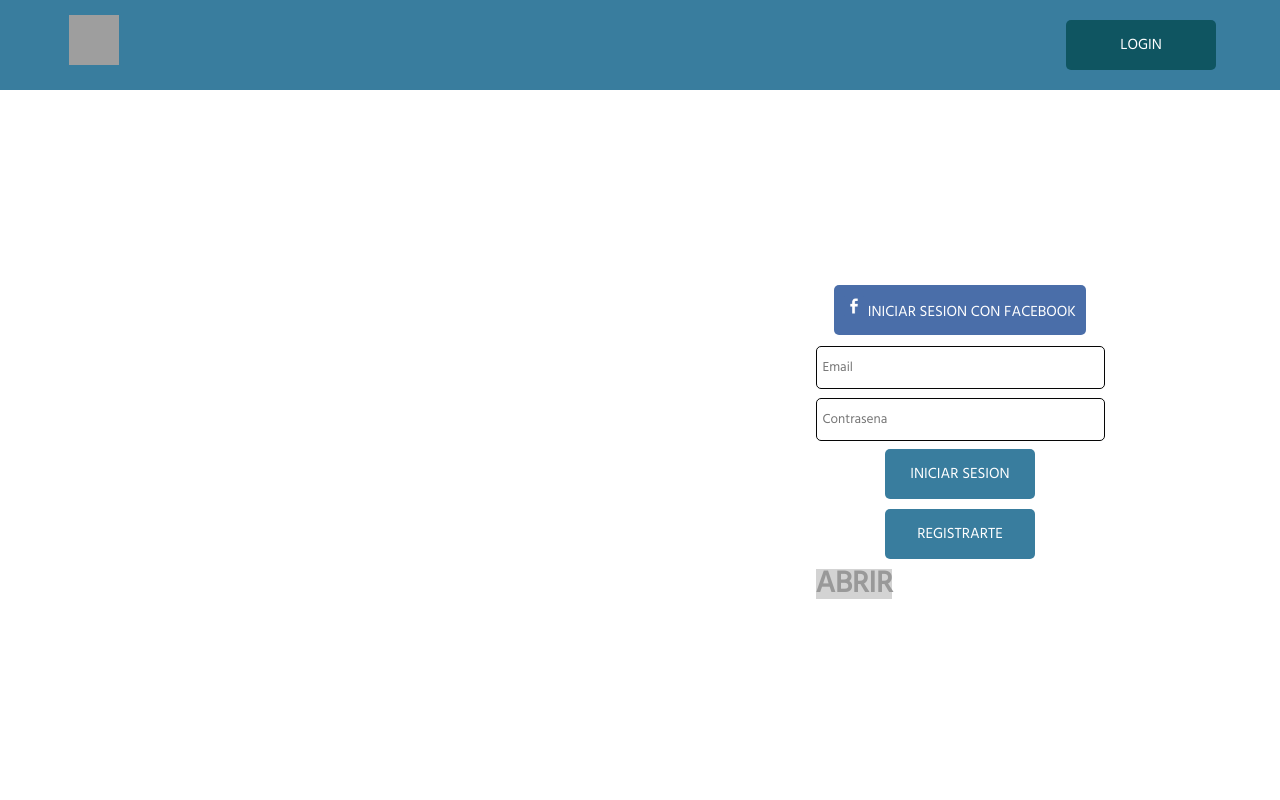
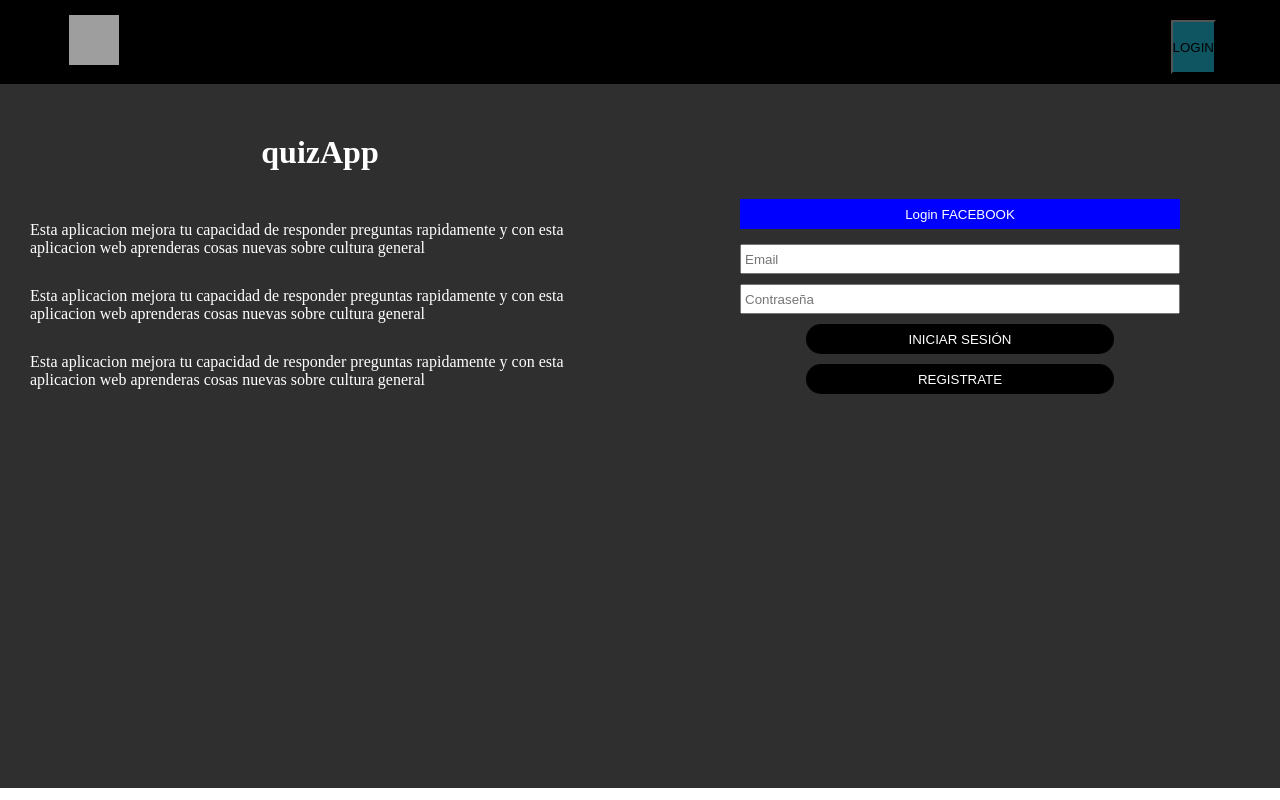
Before and after one commit to CodenityOrg/QuestionGame, a PHP site: page /main.php in a window 1280 px wide. Run offline with PHP 8.4, Linux system fonts and the light colour scheme; some libraries are stand-ins or nearby versions; grey boxes are pictures that could not be loaded.

Commit message:
corre modal

```diff
--- a/css/style.css
+++ b/css/style.css
@@ -1,54 +1,10 @@
-@import url('https://fonts.googleapis.com/css?family=Hind');
-
-
 *{
 	margin:0;
 	padding: 0;
-  font-family: 'Hind', sans-serif;
+
 }
-
-a{
-  color: white;
-}
-
-a:link {
-    text-decoration: none;
-}
-
-a:visited {
-    text-decoration: none;
-}
-
-a:hover {
-    text-decoration: none;
-}
-
-a:active {
-    text-decoration: none;
-}
-
-.btn{
-  color: white;
-  cursor: pointer;
-  border: none;
-  padding: 10px;
-  margin-bottom: 10px;
-  height: 50px;
-  background: #397d9e;
-  border-radius: 5px;
-  font-size: 15px;
-}
-
-#fb-login{
-  background: #4a6ea9;
-}
-
-.input{
-  border-radius: 5px;
-}
-
 .header-encabezado{
-	background: #397d9e;
+	background: black;
 	height: 10%;
 }
 .header-quiz{
@@ -78,38 +37,50 @@ a:active {
 }
 .content{
 	width: 50%;
-}
-.login{
-	width: 50%;
-	display: flex;
-	justify-content: center;
-	text-align: center;
-	align-items: center;
-	font-size: 25px;
-}
-.form-style input{
-	border:1px solid #060606;
-  padding: 6px;
-  margin-bottom: 8px;
-  height: 29px;
-  width: 275px;
+	background: #2F2F2F;
 }
 
-.btn-medium{
-  width: 150px;
+/*estilos retocados*/
+.login{
+	margin: auto;
+    margin-top: 100px;
+    width: 250px;
+    box-sizing: border-box;
+    padding: 5px;
+	text-align: center;
 }
 
-.btn-large{
-  width: 300px;
+.login-facebook {
+    width: 100%;
+    height: 30px;
+    color: #fff;
+    background: blue;
+    margin: 10px 0px;
+    border: 0;
 }
 
-
-
-.form-submit input{
-  height: 30px;
-  width: 260px;
+.login form {
+    width: 100%;
 }
 
+.login > form > input {
+    width: 100%;
+    height: 30px;
+    margin: 5px 0;
+    padding: 3px;
+    box-sizing: border-box;
+}
+
+.btn-sesion {
+    width: 70%;
+    margin: 5px 0;
+    height: 30px;
+    border-radius: 15px;
+    border: 0;
+    background: black;
+    color: #fff;
+}
+/*fin de estilos retocados*/
 /*MODAL*/
 .boto1 {
   display: table;
@@ -196,8 +167,36 @@ h1.modal-registrate{
     margin-top: 20px;
     font-size: 19px;
 }
-button.register-enviar {
-    margin-top: 15px;
-    font-size: 22px;
-    padding: 10px;
+
+.finestra-modal__contingut1 button {
+    width: 200px;
+    height: 30px;
+    font-size: 15px;
+    border-radius: 20px;
+    margin: 10px 0;
+    background: black;
+    color: #fff;
 }
+
+.finestra-modal__contingut1 input {
+    width: 100%;
+    height: 30px;
+    box-sizing: border-box;
+    padding: 0 8px ;
+    margin-bottom: 10px;
+}
+
+
+@media screen and (min-width: 480px) {
+    .finestra-modal__contingut1 {
+        width: 350px;
+    }
+
+    .login {
+        width: 450px;
+    }
+}
+
+@media screen and (min-width: 767px) {
+
+}
--- /dev/null
+++ b/js/modalregister.js
@@ -0,0 +1,13 @@
+var btnmodal = document.getElementById('register1');
+var modalbg = document.getElementById('finestra-modal1');
+var modalclose = document.getElementById('btn-cerrar');
+
+
+btnmodal.addEventListener('click',function(){
+    modalbg.classList.toggle('js-mostrar1');
+
+})
+
+modalclose.addEventListener('click',function(){
+    modalclose.classList.toggle('modalclose1');
+})
--- a/main.php
+++ b/main.php
@@ -27,141 +27,71 @@
 			<p class="parrafo-quiz">Esta aplicacion mejora tu capacidad de responder preguntas rapidamente y con esta aplicacion web aprenderas cosas nuevas sobre cultura general</p>
 			<p class="parrafo-quiz">Esta aplicacion mejora tu capacidad de responder preguntas rapidamente y con esta aplicacion web aprenderas cosas nuevas sobre cultura general</p>
 		</div>
+		<div class="content">
 		    <div class="login">
-			<form method="POST" action="login.php">
-				<div class="checkName">
-					<div class="form-submit">
-						<button class="btn" id="fb-login">
-							<img width="20" height="20" src="img/facebook.ico">
-							<span>INICIAR SESION CON FACEBOOK</span>
-						</button>
+		    <button class="login-facebook">Login FACEBOOK</button>
+			<form action="login.php" method="POST" id="frm-intro">
+			    <input type="email" name="email" placeholder="Email">
+
+			    <input type="password" placeholder="Contraseña">
+			</form>
+            <button type="submit" class="btn-sesion">INICIAR SESIÓN</button>
+            <button id="register1" class="btn-sesion">REGISTRATE</button>
+
 		    </div>
-					<div class="form-style">
-						<input class="input" type="email" name="email" placeholder="Email">
-					</div>
-					<div class="form-style">
-						<input class="input" type="password" name="password" placeholder="Contrasena">
-					</div>
-					<div class="form-submit">
-						<button class="btn btn-medium">INICIAR SESION</button>
-					</div>
-					<difv id="finestra-modal-obrir1" class="form-submit ">
-						<button class="btn btn-medium">REGISTRARTE</button>
 		</div>
 
-					<span><a id="finestra-modal-obrir1" class="finestra-modal-obrir1 boto1">ABRIR</a></span>
-				</div>
+
+		<!--AQUI INICIA EL MODAL PARA REGISTRO000-->
+
+        <div id="finestra-modal1" class="finestra-modal1 ">
+
+            <div class="finestra-modal__contingut1">
+                <div  class="finestra-modal-tancar1 boto1">×</div>
+                <h1 class="modal-registrate">Registrate</h1>
+                <form id="register-form">
+                        <p>Ingrese el Nombre</p>
+				        <input type="text" placeholder="Nombre">
+				        <p>Ingrese el Apellido</p>
+				        <input type="text" placeholder="Apellido">
+                        <p>Ingrese el Correo Electronico</p>
+				        <input type="text" placeholder="Correo ELectronico">
+				        <p>Ingrese la Contrasena</p>
+				        <input type="password" placeholder="Contrasena">
+						<button class="register-enviar" >ENVIAR</button>
+						<button class="" id="btn-cerrar">CERRAR</button>
 				</form>
-		</div>
-		<!-- <div id="">
-			<div id="finestra-modal1" class="finestra-modal1 js-mostrar1">
-			  <div class="finestra-modal__contingut1">
-			      <div id="finestra-modal-tancar1" class="finestra-modal-tancar1 boto1">×</div>
 
-			      	<div>Registrate</div>
-					<form id="register-form">
-						<div class="form-register">
-							<p>Ingrese el Nombre</p>
-							<input type="text" name="name" placeholder="Nombre">
-						</div>
-						<div class="form-register">
-							<p>Ingrese el Apellido</p>
-							<input type="text" name="lastname" placeholder="Apellido">
-						</div>
-						<div class="form-register">
-							<p>Ingrese el Correo Electronico</p>
-							<input type="text" name="email" placeholder="Correo ELectronico">
-						</div>
-						<div class="form-register">
-							<p>Ingrese la Contrasena</p>
-							<input type="password" name="password" placeholder="Contrasena">
-						</div>
-						<div>
-							<button type="submit" class="register-enviar" >ENVIAR</button>
-						</div>
-					</form>
             </div>
         </div>
+        <!--Aqui TERMINA EL MODALLLLLLL ------->
 		</div>
-		</div> -->
 
-	<script src="js/index.js"></script>
+	<script src="js/modalregister.js"></script>
 	<script type="text/javascript">
-
-		// document.getElementById("register-form").addEventListener("submit",function(e) {
-		// 	e.preventDefault();
-		// 	e.stopPropagation();
-		// 	debugger;
-		// 	var $this = this;
-
-		// 	var data = new FormData(this);
-
-		// 	var xHttp = new XMLHttpRequest();
-
-		// 	xHttp.open("POST","register.php");
-
-		// 	xHttp.onreadystatechange  = function() {
-		// 		if (this.readyState == 4 && this.status == 200) {
-		// 			location.reload();
-		// 	 	}
-		// 	}
-
-		// 	xHttp.send(data);
-
-		// });
-	</script>
-	<script type="text/javascript">
-
-	  window.fbAsyncInit = function() {
-	    FB.init({
-	      appId      : '202934583530333',
-	      xfbml      : true,
-	      version    : 'v2.8'
-	    });
-	    FB.AppEvents.logPageView();
-	  };
-
-	  (function(d, s, id){
-	     var js, fjs = d.getElementsByTagName(s)[0];
-	     if (d.getElementById(id)) {return;}
-	     js = d.createElement(s); js.id = id;
-	     js.src = "//connect.facebook.net/en_US/sdk.js";
-	     fjs.parentNode.insertBefore(js, fjs);
-	   }(document, 'script', 'facebook-jssdk'));
-	</script>
-	<script type="text/javascript">
-
-		document.getElementById("fb-login").onclick = function(e) {
-			e.preventDefault();
-			e.stopPropagation();
 
 
 
-			FB.login(function(response){
-				FB.api('/me?fields=id,email,first_name,last_name', function(response) {
-			      	debugger;
-					var data = new FormData(this);
-					data.append("facebookId",response.id);
-					data.append("name",response.first_name);
-					data.append("lastname",response.last_name);
-					data.append("email",response.email);
+		document.getElementById("register-form").addEventListener("submit",function() {
+			var $this = this;
+			var data = {
+				name : this.name.value,
+				lastname: this.lastname.value,
+				email: this.email.value,
+				password: this.password.value
+			};
+
 			var xHttp = new XMLHttpRequest();
-
-					xHttp.open("POST","login.php");
-
 			xHttp.onreadystatechange  = function() {
 				if (this.readyState == 4 && this.status == 200) {
 					location.reload();
 			 	}
 			}
+			xHttp.setRequestHeader("Content-type", "application/json");
+			xHttp.open("POST")
+			xHttp.send(data);
 
-					xHttp.send(data);
 		});
-
-
-			},{scope: 'public_profile,email'});
-
-		}
 
 	</script>
 </body>
```
Also changed, not shown: other parts of css/style.css (+20 -17 lines). Lines whose indentation alone changed are shown as unchanged.
